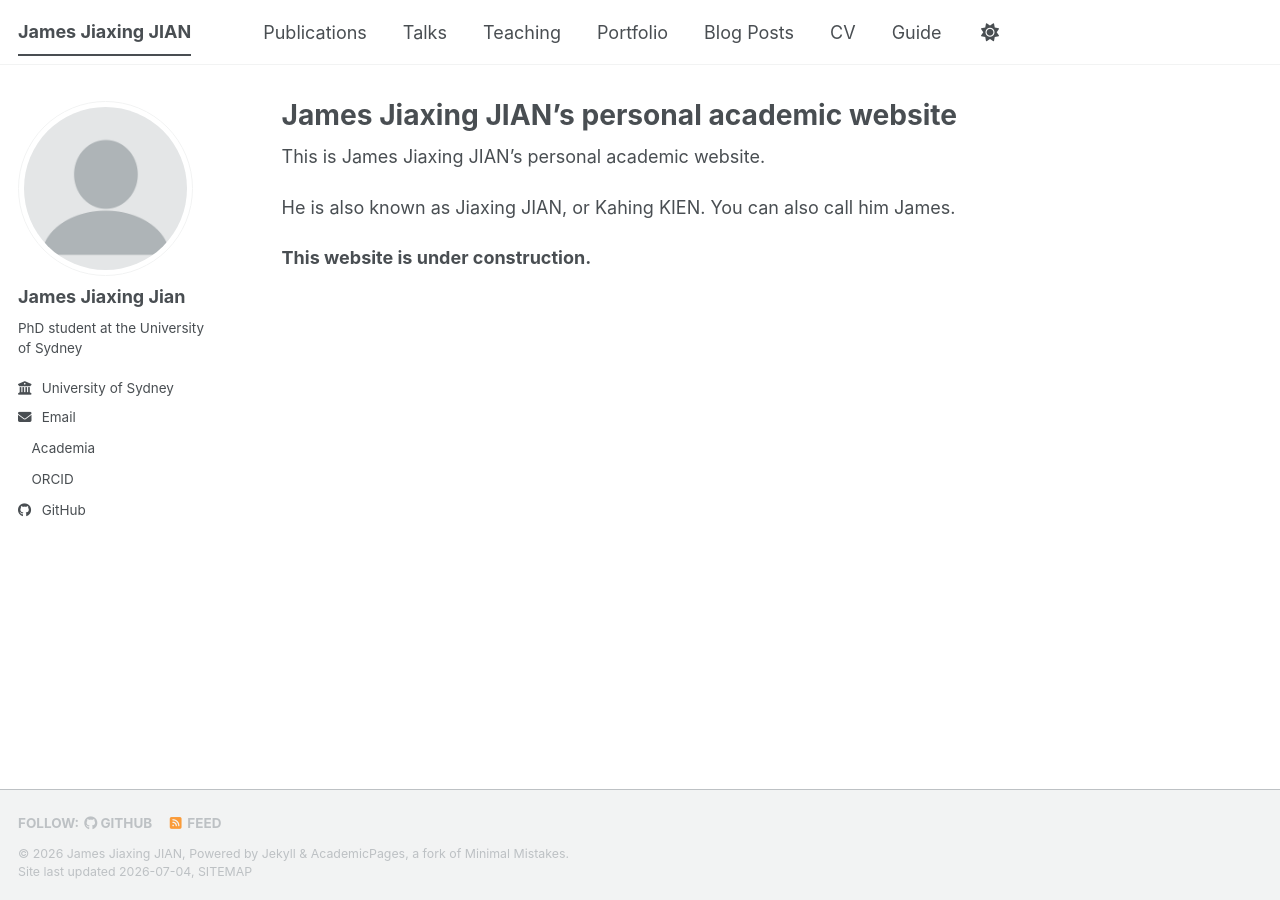
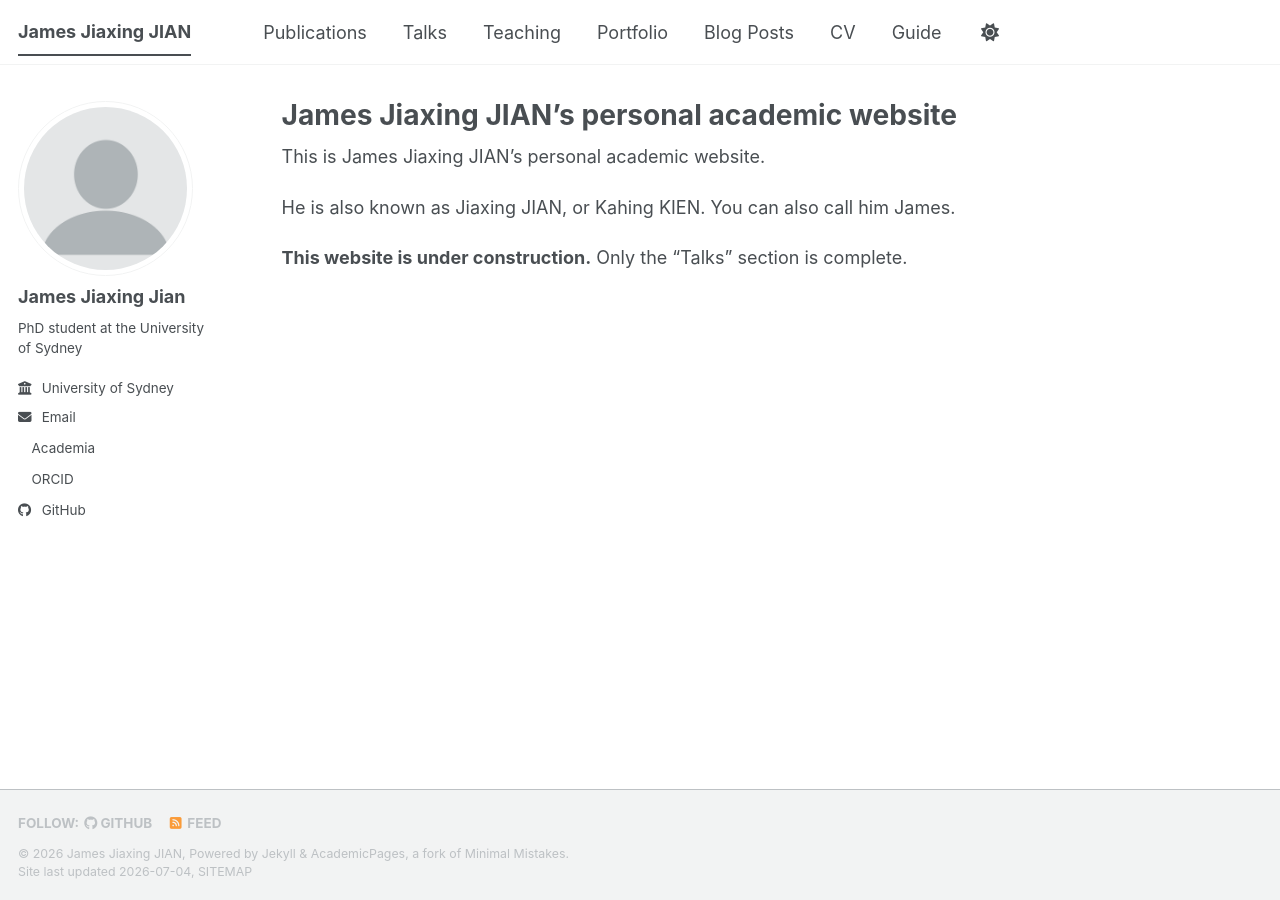
Before and after one commit to jamesjiaxingjian/jamesjiaxingjian.github.io, a Jekyll site: the page built from _pages/about.md, in a window 1280 px wide. Built offline with Jekyll 4.4.1, drawn with Linux system fonts in a browser that asks for light colours; a style sheet for code colours, icons or effects is not loaded.

Commit message:
Update about.md

```diff
--- a/_pages/about.md
+++ b/_pages/about.md
@@ -10,4 +10,4 @@ This is James Jiaxing JIAN’s personal academic website.
 
 He is also known as Jiaxing JIAN, or Kahing KIEN. You can also call him James.
 
-**This website is under construction.**
+**This website is under construction.** Only the “Talks” section is complete.
```
